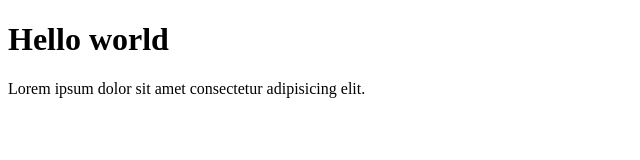
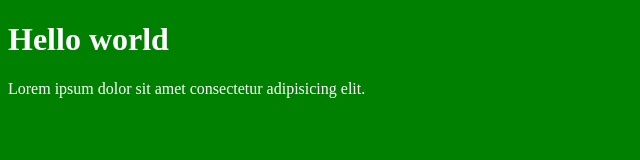
Before and after one commit to Gobindo-Chakraborty/test-repo, a plain HTML site: page index.html in a window 1280 px wide. Shown: the whole page, without its empty margins (0-640 px from the left). Drawn offline with Linux system fonts and the light colour scheme.

```diff
--- a/index.html
+++ b/index.html
@@ -4,9 +4,12 @@
     <meta charset="UTF-8" />
     <meta name="viewport" content="width=device-width, initial-scale=1.0" />
     <title>Document</title>
+    <link rel="stylesheet" href="style.css" />
   </head>
   <body>
     <h1>Hello world</h1>
     <p>Lorem ipsum dolor sit amet consectetur adipisicing elit.</p>
+
+    <script src="script.js"></script>
   </body>
 </html>
--- /dev/null
+++ b/script.js
@@ -0,0 +1 @@
+console.log("Hello world1");
--- /dev/null
+++ b/style.css
@@ -0,0 +1,4 @@
+body {
+  background-color: green;
+  color: white;
+}
```
